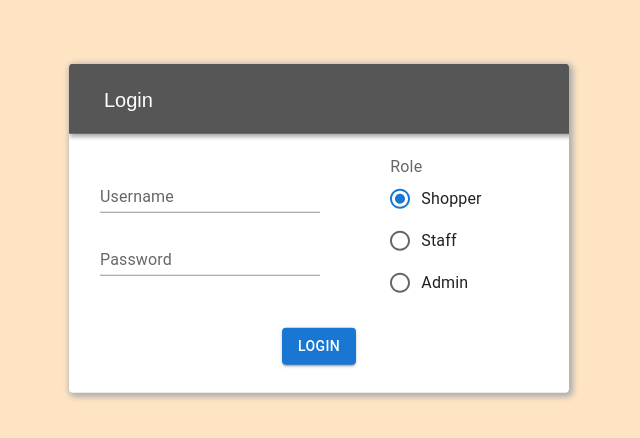
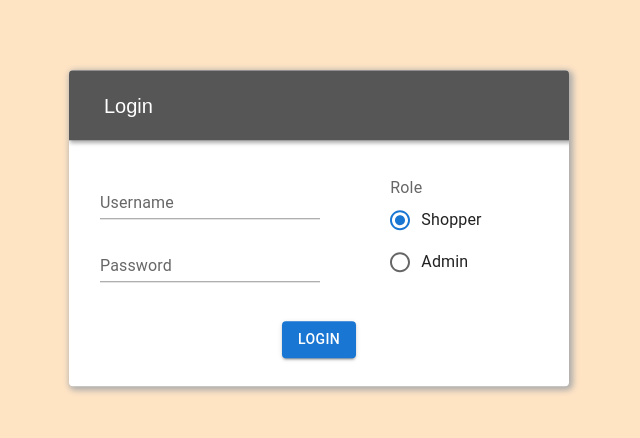
Before and after one commit to Megharth/ecms-frontend, a React (Create React App) app: page / in a window 1280 px wide. Shown: the part 172-610 px from the top of the page, without its empty margins (321-961 px from the left). Built offline with nearby package versions, Linux system fonts and the light colour scheme.

Commit message:
remove a role from login

```diff
--- a/src/components/Login.js
+++ b/src/components/Login.js
@@ -95,11 +95,6 @@ const Login = () => {
                   label="Shopper"
                 />
                 <FormControlLabel
-                  value="staff"
-                  control={<Radio />}
-                  label="Staff"
-                />
-                <FormControlLabel
                   value="admin"
                   control={<Radio />}
                   label="Admin"
--- a/src/css/Login.css
+++ b/src/css/Login.css
@@ -17,7 +17,7 @@
 }
 
 .login .radio-group {
-    margin: 5px auto 0 auto;
+    margin: 20px auto 0 auto;
 }
 
 .login .login-header {
```
